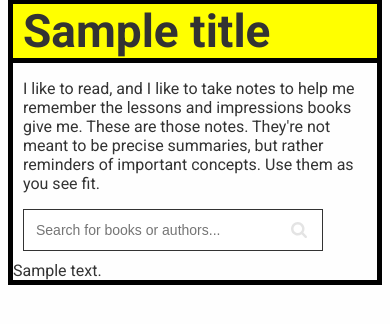
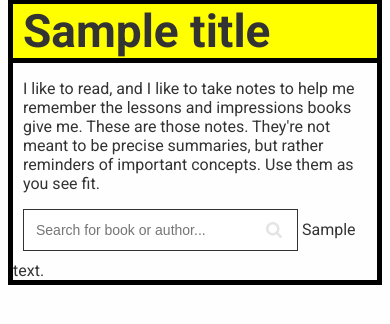
Before and after one commit to thomahau/portfolio, a Node project: template src/layouts/books.hbs in a window 390 px wide. Shown: the part 127-451 px from the top of the page. Run offline with Node 20 templates, Linux system fonts and the light colour scheme; the template is opened without the code that fills it: most values are stand-ins (such as "Sample title", 1, 10 or a date in 2020); some libraries are stand-ins or nearby versions.

Commit message:
styling search autocomplete

```diff
--- a/src/assets/css/styles.css
+++ b/src/assets/css/styles.css
@@ -131,6 +131,10 @@ section img {
   background-color: #fffc94;
 }
 
+*:focus {
+  outline-color: #edbd75;
+}
+
 @media only screen and (min-width: 900px) {
   .container {
     width: 80%;
@@ -176,7 +180,7 @@ section img {
   }
 }
 
-/* Algolia styles */
+/* Search box styles */
 .aa-input-container {
   display: inline-block;
   position: relative;
@@ -184,7 +188,7 @@ section img {
   margin-bottom: 10px;
 }
 .aa-input-search {
-  width: 300px;
+  width: 325px;
   border: 1px solid #333;
   padding: 12px 28px 12px 12px;
   box-sizing: border-box;
@@ -192,9 +196,6 @@ section img {
   -webkit-appearance: none;
   -moz-appearance: none;
   appearance: none;
-}
-.aa-input-search:focus {
-  outline: 0;
 }
 .aa-input-search::-webkit-search-decoration,
 .aa-input-search::-webkit-search-cancel-button,
@@ -215,7 +216,7 @@ section img {
 .aa-dropdown-menu {
   background-color: #fff;
   border: 1px solid #333;
-  min-width: 300px;
+  min-width: 325px;
   margin-top: 10px;
   box-sizing: border-box;
 }
@@ -233,8 +234,15 @@ section img {
 .aa-suggestion.aa-cursor {
   background-color: #fffc94;
 }
-
 .algolia-autocomplete .aa-dropdown-menu .aa-suggestion em {
   font-weight: bold;
   font-style: normal;
 }
+@media only screen and (max-width: 425px) {
+  .aa-input-search {
+    width: 275px;
+  }
+  .aa-dropdown-menu {
+    max-width: 275px;
+  }
+}
--- a/src/layouts/books.hbs
+++ b/src/layouts/books.hbs
@@ -16,19 +16,20 @@
                 <p>I like to read, and I like to take notes to help me remember the lessons and impressions books give
                     me. These are those notes. They're not meant to be precise summaries, but rather reminders of
                     important concepts. Use them as you see fit.</p>
+                <!-- search -->
                 <div class="aa-input-container" id="aa-input-container">
-                    <input type="search" id="aa-search-input" class="aa-input-search" placeholder="Search for books or authors..."
+                    <input type="search" id="aa-search-input" class="aa-input-search" placeholder="Search for book or author..."
                         name="search" autocomplete="off" />
                     <svg class="aa-input-icon" viewBox="654 -372 1664 1664">
                         <path d="M1806,332c0-123.3-43.8-228.8-131.5-316.5C1586.8-72.2,1481.3-116,1358-116s-228.8,43.8-316.5,131.5  C953.8,103.2,910,208.7,910,332s43.8,228.8,131.5,316.5C1129.2,736.2,1234.7,780,1358,780s228.8-43.8,316.5-131.5  C1762.2,560.8,1806,455.3,1806,332z M2318,1164c0,34.7-12.7,64.7-38,90s-55.3,38-90,38c-36,0-66-12.7-90-38l-343-342  c-119.3,82.7-252.3,124-399,124c-95.3,0-186.5-18.5-273.5-55.5s-162-87-225-150s-113-138-150-225S654,427.3,654,332  s18.5-186.5,55.5-273.5s87-162,150-225s138-113,225-150S1262.7-372,1358-372s186.5,18.5,273.5,55.5s162,87,225,150s113,138,150,225  S2062,236.7,2062,332c0,146.7-41.3,279.7-124,399l343,343C2305.7,1098.7,2318,1128.7,2318,1164z" />
                     </svg>
                 </div>
-                <!-- AlgoliaSearch code -->
+
                 <script src="https://cdn.jsdelivr.net/algoliasearch/3/algoliasearch.min.js"></script>
                 <script src="https://cdn.jsdelivr.net/autocomplete.js/0/autocomplete.min.js"></script>
                 <script>
-                    var client = algoliasearch('UDGC9LGHR4', '28b27c0e5ddf401c86790fcc6e1a5053');
-                    var index = client.initIndex('FS_BOOKS');
+                    const client = algoliasearch('UDGC9LGHR4', '28b27c0e5ddf401c86790fcc6e1a5053');
+                    const index = client.initIndex('FS_BOOKS');
 
                     autocomplete('#aa-search-input',
                         { hint: false }, {
@@ -39,11 +40,12 @@
                                     return `<a href="${suggestion.url}">${suggestion._highlightResult.title.value}</a>`;
                                 },
                                 empty: function (query) {
-                                    return `<p>No results for '${query.query}'</p>`;
+                                    return `<p>No results for <strong>${query.query}</strong></p>`;
                                 }
                             }
                         });
                 </script>
+                <!-- /search -->
                 {{{ contents }}}
             </section>
         </main>
```
Also changed, not shown: build.js (+4 -4 lines).
